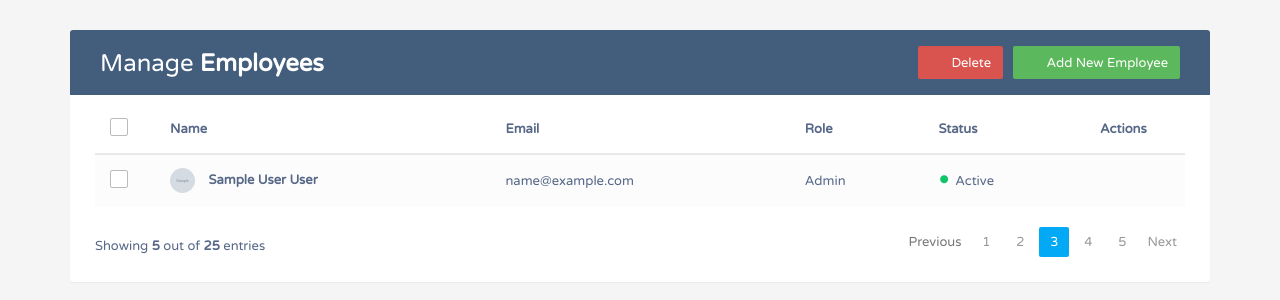
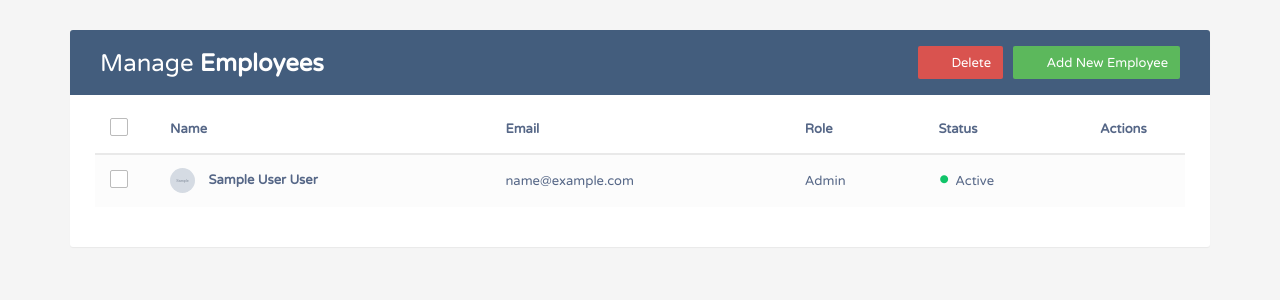
Before and after one commit to ezemartlopez/CrudDjango, a Django app: page / in a window 1280 px wide. Shown: the top 300 px of the page. Run offline with Django 4.2, Linux system fonts and the light colour scheme; tables that the repository leaves empty hold one stand-in row (values such as "Sample post"); grey boxes marked "Sample" are stand-in pictures; some libraries are stand-ins or nearby versions.

Commit message:
quite el paginator de la tabla y lo puse en un componente, ya exixtente no implementado.

```diff
--- a/crud/templates/components/table-v1.html
+++ b/crud/templates/components/table-v1.html
@@ -64,18 +64,7 @@
 				{# Fin del cuerpo de la tabla de usuarios #}
             </table>
 			{# Paginacion de la tabla #}
-			<div class="clearfix">
-                <div class="hint-text">Showing <b>5</b> out of <b>25</b> entries</div>
-                <ul class="pagination">
-                    <li class="page-item disabled"><a href="#">Previous</a></li>
-                    <li class="page-item"><a href="#" class="page-link">1</a></li>
-                    <li class="page-item"><a href="#" class="page-link">2</a></li>
-                    <li class="page-item active"><a href="#" class="page-link">3</a></li>
-                    <li class="page-item"><a href="#" class="page-link">4</a></li>
-                    <li class="page-item"><a href="#" class="page-link">5</a></li>
-                    <li class="page-item"><a href="#" class="page-link">Next</a></li>
-                </ul>
-            </div>
+				{# {% include 'components/pagination.html' %} #}
 			{# fin de la paginacion de la tabla #}
         </div>
     </div>
```
Also changed, not shown: crud/templates/components/pagination.html (line endings or trailing spaces).
